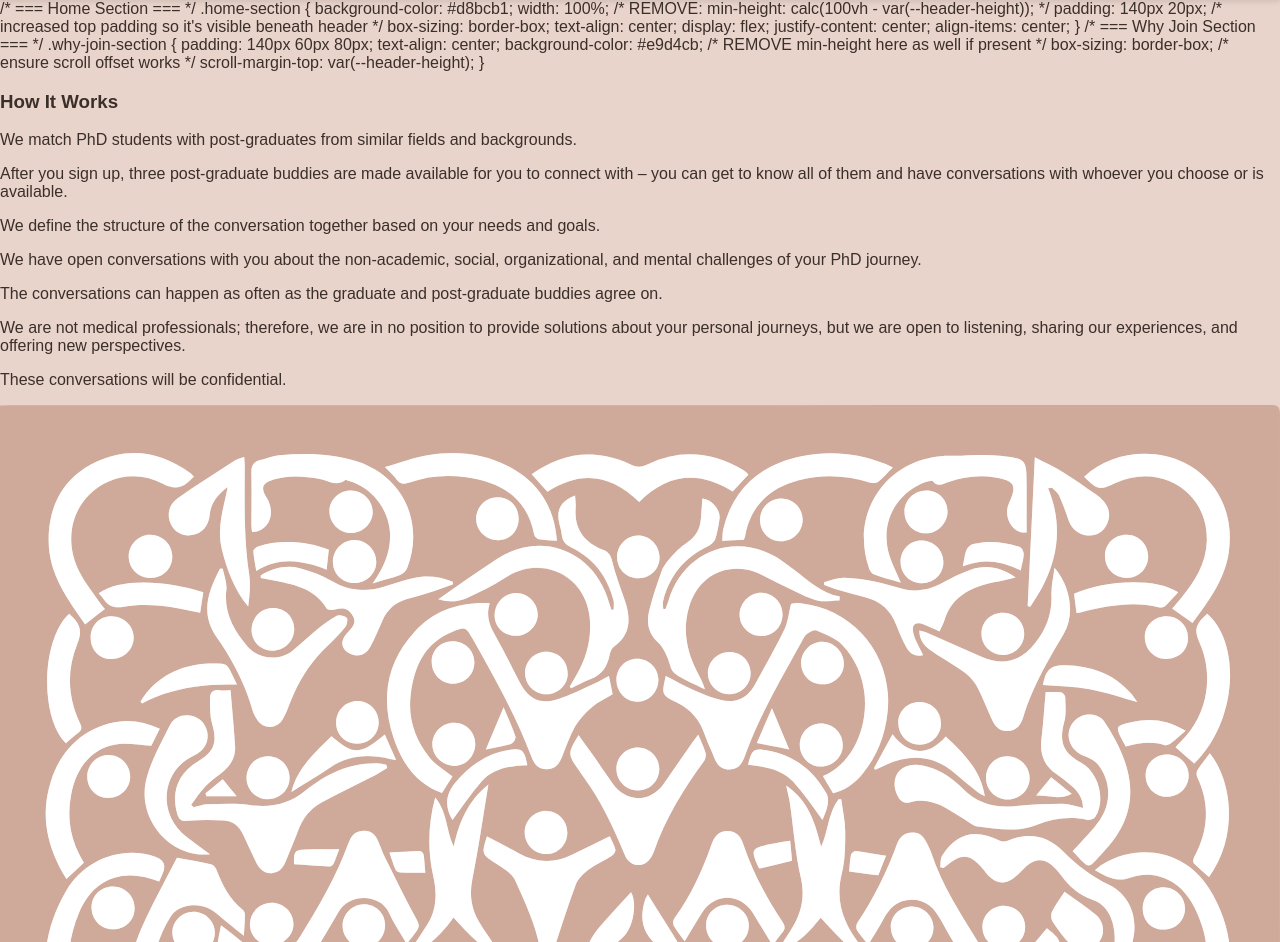
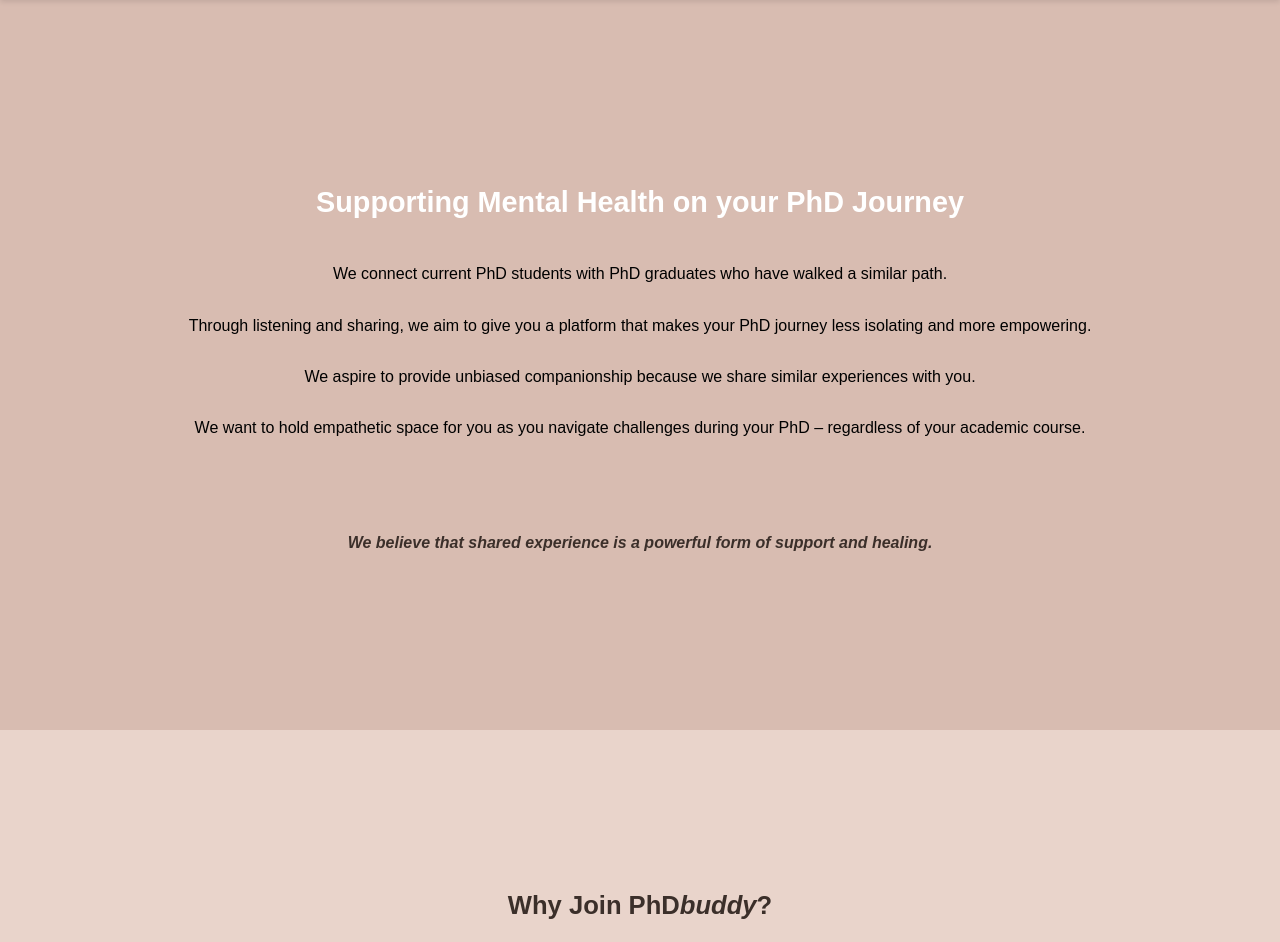
Before and after one commit to air-am-bade/air-am-bade.github.io, a plain HTML site: page index.html in a window 1280 px wide. Shown: the part 70-1012 px from the top of the page. Drawn offline with Linux system fonts and the light colour scheme.

Commit message:
Update index.html

```diff
--- a/index.html
+++ b/index.html
@@ -25,75 +25,45 @@
 <!-- Main Content -->
 <main>
 
-/* === Home Section === */
-.home-section {
-  background-color: #d8bcb1;
-  width: 100%;
-  /* REMOVE: min-height: calc(100vh - var(--header-height)); */
-  padding: 140px 20px; /* increased top padding so it's visible beneath header */
-  box-sizing: border-box;
-  text-align: center;
-  display: flex;
-  justify-content: center;
-  align-items: center;
-}
+  <!-- Home Section -->
+  <section id="home" class="home-section">
+  <div class="home-top-band"></div>
 
-/* === Why Join Section === */
-.why-join-section {
-  padding: 140px 60px 80px;
-  text-align: center;
-  background-color: #e9d4cb;
-  /* REMOVE min-height here as well if present */
-  box-sizing: border-box;
+    <div class="home-text">
+        <h1>Supporting Mental Health on your PhD Journey</h1>
+        <p>We connect current PhD students with PhD graduates who have walked a similar path.</p>
+        <p>Through listening and sharing, we aim to give you a platform that makes your PhD journey less isolating and more empowering.</p>
+        <p>We aspire to provide unbiased companionship because we share similar experiences with you.</p>
+        <p>We want to hold empathetic space for you as you navigate challenges during your PhD – regardless of your academic course.</p>
+        <p class="final-line"><em><strong>We believe that shared experience is a powerful form of support and healing.</strong></em></p>
+        </div>
 
-  /* ensure scroll offset works */
-  scroll-margin-top: var(--header-height);
-}
+    <div class="home-bottom-band"></div>
+  </section>
 
 
-
-    <!-- How It Works Section -->
-    <section id="how-it-works" class="how-it-works-section">
-      <div class="how-band">
-        <div class="how-text">
-          <h3>How It Works</h3>
-          <p>We match PhD students with post-graduates from similar fields and backgrounds.</p>
-          <p>After you sign up, three post-graduate buddies are made available for you to connect with – you can get to know all of them and have conversations with whoever you choose or is available.</p>
-          <p>We define the structure of the conversation together based on your needs and goals.</p>
-          <p>We have open conversations with you about the non-academic, social, organizational, and mental challenges of your PhD journey.</p>
-          <p>The conversations can happen as often as the graduate and post-graduate buddies agree on.</p>
-          <p>We are not medical professionals; therefore, we are in no position to provide solutions about your personal journeys, but we are open to listening, sharing our experiences, and offering new perspectives.</p>
-          <p>These conversations will be confidential.</p>
+    <!-- Why Join Section -->
+    <section id="why-join" class="why-join-section">
+      <h2>Why Join PhD<em>buddy</em>?</h2>
+      <div class="buddy-container">
+        <div class="buddy-box">
+          <img src="preBuddy.png" alt="Graduate buddy icon" class="buddy-icon" />
+          <h3>As a Graduate Buddy</h3>
+          <p>Gain a connection with people who truly understand and can relate to you.</p>
+          <p>Receive objective, unbiased advice on navigating your PhD journey.</p>
+          <p>Learn from the firsthand experience of someone who has already completed their PhD and explored life after it.</p>
         </div>
 
-        <div class="how-image">
-          <img src="peoplePatternSquare.svg" alt="Decorative people pattern" />
+        <div class="buddy-box">
+          <img src="postBuddy.png" alt="Post-graduate buddy icon" class="buddy-icon" />
+          <h3>As a Post-Graduate Buddy</h3>
+          <p>Have you ever wished you could go back to your first-year PhD self and share your hard-earned advice with them? While going back in time isn’t possible (yet), this is your chance to make a meaningful impact on someone else’s PhD journey.</p>
+          <p>Gain a new perspective on your own experiences — you might find that all the highs and lows of your journey can become valuable lessons to share.</p>
+          <p>Build new connections and help create a kinder, healthier research culture.</p>
         </div>
       </div>
 
-      <p class="signup-text">
-        Want to join? Sign up <a href="signup.html" class="signup-link">here</a> and share a few details about yourself so we can match you with the right buddy. It’s completely free!
+      <p class="final-line">
+        <em><strong>PhD<em>buddy</em></strong> is about community, empathy, and making the PhD experience kinder for everyone.</em>
       </p>
     </section>
-
-    <!-- About Us Section -->
-    <section id="about-us" class="about-us-page">
-      <section class="about-us-band">
-        <div class="about-content">
-          <h2>About Us</h2>
-          <div class="buddy-row">
-            <img src="jona.png" alt="Jona the Border Collie" class="buddy-img" />
-            <p><strong>Jona the Border Collie:</strong> Never forget to give yourself treats. It can be anything – from making your own oat milk to singing on stage. Your mind is the limit.</p>
-          </div>
-          <div class="buddy-row">
-            <img src="alina.png" alt="Alina the Bat" class="buddy-img" />
-            <p><strong>Alina the Bat:</strong> Hang in there. The sun is still shining outside your cave.</p>
-          </div>
-        </div>
-      </section>
-    </section>
-  </main>
-
-  <script src="script.js"></script>
-</body>
-</html>
```
